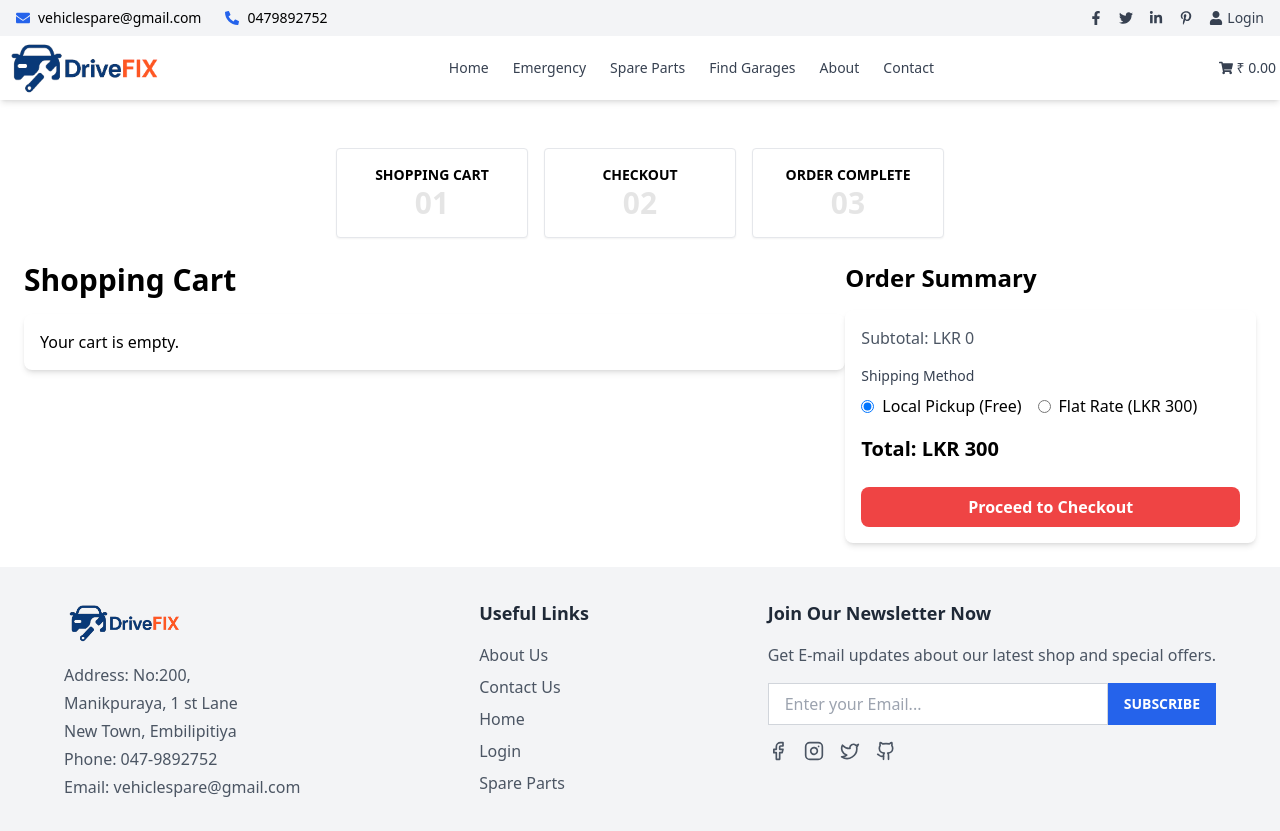
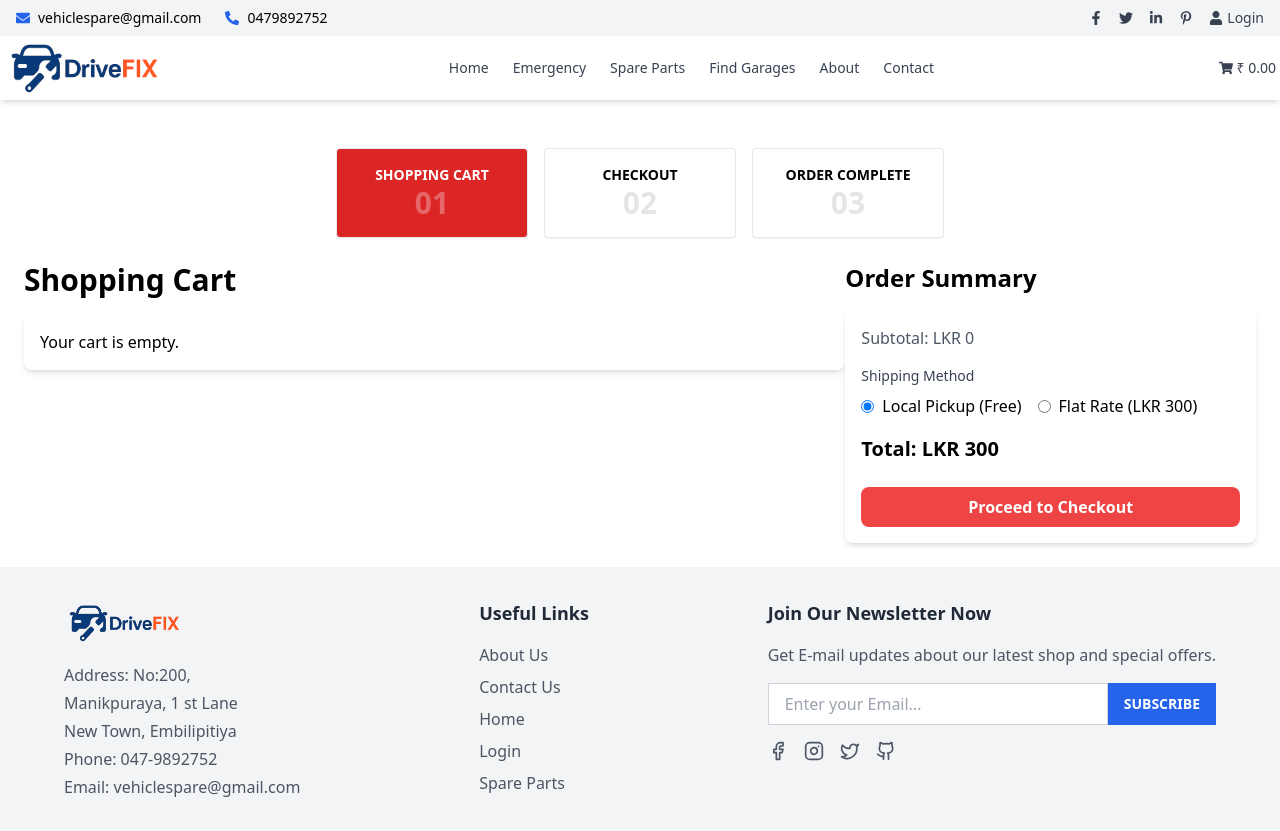
Before and after one commit to Sanduni4822/Smart-Vehicle-Spare-Parts-Management-System-Group-, a React (Vite) app: page /view-cart in a window 1280 px wide. Built offline with nearby package versions, Linux system fonts and the light colour scheme.

Commit message:
Made StepIndicator auto-highlight based on current route using useLocation

```diff
--- a/src/components/spareparts/shoppingcart/StepIndicator.jsx
+++ b/src/components/spareparts/shoppingcart/StepIndicator.jsx
@@ -1,23 +1,27 @@
 import React from "react";
-import { useNavigate } from "react-router-dom";
+import { useNavigate, useLocation } from "react-router-dom";
 
-const StepIndicator = ({ currentStep }) => {
+const StepIndicator = () => {
   const navigate = useNavigate();
+  const location = useLocation();
 
   const steps = [
     { label: "SHOPPING CART", number: "01", path: "/view-cart" },
     { label: "CHECKOUT", number: "02", path: "/checkout" },
-    { label: "ORDER COMPLETE", number: "03", path: "/order-complete" }, // If implemented
+    { label: "ORDER COMPLETE", number: "03", path: "/order-complete" },
   ];
 
   return (
     <div className="flex gap-4 justify-center my-6">
-      {steps.map((step, index) => (
+      {steps.map((step) => {
+        const isActive = location.pathname === step.path;
+
+        return (
           <div
-          key={index}
+            key={step.path}
             onClick={() => navigate(step.path)}
             className={`w-48 text-center p-4 rounded shadow-sm border cursor-pointer transition-all duration-300 ${
-            currentStep === index + 1
+              isActive
                 ? "bg-red-600 text-white"
                 : "bg-white text-black hover:bg-gray-100"
             }`}
@@ -25,13 +29,14 @@ const StepIndicator = ({ currentStep }) => {
             <span className="block font-semibold text-sm">{step.label}</span>
             <span
               className={`text-3xl font-bold ${
-              currentStep === index + 1 ? "text-white/30" : "text-black/10"
+                isActive ? "text-white/30" : "text-black/10"
               }`}
             >
               {step.number}
             </span>
           </div>
-      ))}
+        );
+      })}
     </div>
   );
 };
```
Lines whose indentation alone changed are shown as unchanged.
